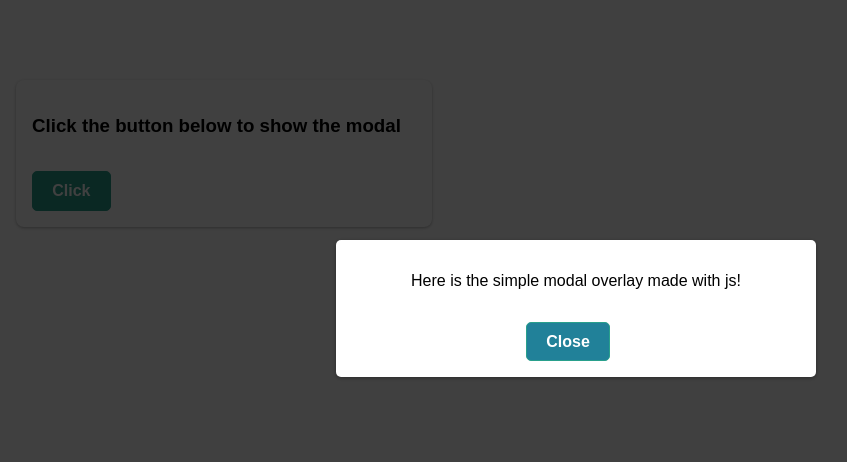
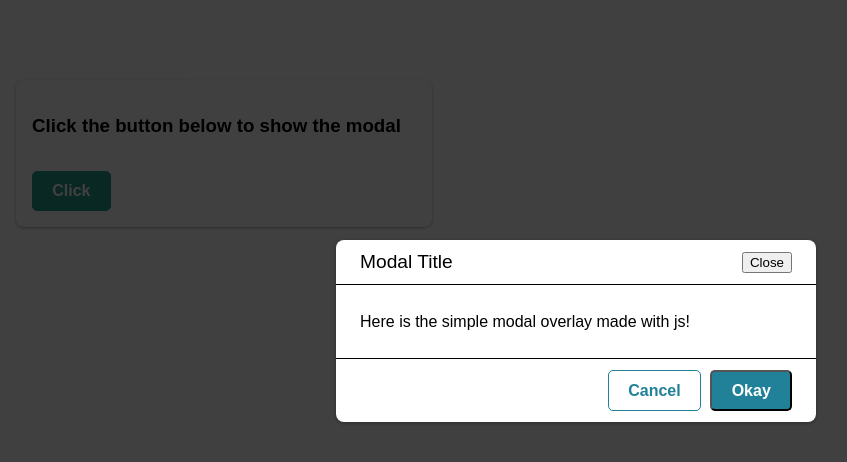
Before and after one commit to fydsa/js-modal-overlay, a plain HTML site: page index.html in a window 1280 px wide. Both pictures are taken after a click on the button "Click". Shown: the whole page, without its empty margins (64-911 px from the left). Drawn offline with Linux system fonts and the light colour scheme.

Commit message:
Added header, body, and footer to the modal

```diff
--- a/index.css
+++ b/index.css
@@ -1,8 +1,9 @@
 :root {
   --click-button: rgb(41, 160, 140);
   --hover-click-button: rgb(17, 151, 129);
-  --button-alt: #218199;
-  --button-alt-hover: #10657a;
+  --button-okay: #218199;
+  --button-okay-hover: #10657a;
+  --button-cancel-hover: #eafcff;
   --white: #ffffff;
   --black: #000000;
 }
@@ -16,7 +17,7 @@ body {
   margin: 5rem;
 }
 
-.card {
+.box {
   background-color: var(--white);
   border-radius: 8px;
   box-shadow: 0 1px 3px rgba(0, 0, 0, 0.3);
@@ -24,39 +25,78 @@ body {
   width: 26rem;
 }
 
+.modal-header {
+  padding: 0.7rem 1.5rem;
+  display: flex;
+  align-items: center;
+  justify-content: space-between;
+  border-bottom: 1px solid var(--black);
+}
+
+.modal-title {
+  font: inherit;
+  font-size: 1.2rem;
+}
+
+.button-close {
+}
+
+.modal-body {
+  padding: 0.7rem 1.5rem;
+}
+
+.modal-footer {
+  display: flex;
+  justify-content: flex-end;
+  border-top: 1px solid var(--black);
+  padding: 0.7rem 1.5rem;
+}
+
 .button {
   font: inherit;
   padding: 0.6rem 1.2rem;
   border-radius: 5px;
-  background-color: var(--click-button);
-  color: var(--white);
-  border: 1px solid var(--click-button);
-  margin: 1rem 1rem 0 0;
   cursor: pointer;
   font-weight: bold;
 }
 
-.button:hover {
+.show-modal-button {
+  background-color: var(--click-button);
+  border: 1px solid var(--click-button);
+  color: var(--white);
+  margin: 1rem 1rem 0 0;
+}
+
+.show-modal-button:hover {
   background-color: var(--hover-click-button);
   border-color: var(--hover-click-button);
 }
 
-.button--alt {
-  background-color: var(--button-alt);
+.button-okay {
+  background-color: var(--button-okay);
   color: var(--white);
 }
 
-.button--alt:hover {
-  background-color: var(--button-alt-hover);
+.button-okay:hover {
+  background-color: var(--button-okay-hover);
+}
+
+.button-cancel {
+  color: var(--button-okay);
+  background-color: transparent;
+  border: 1px solid var(--button-okay);
+  margin-right: 0.6rem;
+}
+
+.button-cancel:hover {
+  background-color: var(--button-cancel-hover);
 }
 
 .modal {
   position: fixed;
   box-shadow: 0 1px 4px rgba(0, 0, 0, 0.35);
-  border-radius: 5px;
+  border-radius: 8px;
   background-color: var(--white);
-  padding: 1rem;
-  text-align: center;
   width: 30rem;
   z-index: 10;
   top: 30vh;
--- a/index.html
+++ b/index.html
@@ -8,9 +8,9 @@
         <script src = 'index.js' defer></script>
     </head>
     <body>
-        <div class = 'card'>
+        <div class = 'box'>
             <h3>Click the button below to show the modal</h3>
-            <button class = 'button'>Click</button>
+            <button class = 'button show-modal-button'>Click</button>
         </div>
     </body>
 </html>
--- a/index.js
+++ b/index.js
@@ -3,6 +3,7 @@ const button = document.querySelector("button");
 button.addEventListener("click", showModalHandler);
 
 let modal;
+let backdrop;
 
 function showModalHandler() {
   if (modal) {
@@ -12,18 +13,47 @@ function showModalHandler() {
   modal = document.createElement("div");
   modal.className = "modal";
 
+  const modalHeader = document.createElement("div");
+  modalHeader.className = "modal-header";
+
+  const modalBody = document.createElement("div");
+  modalBody.className = "modal-body";
+
+  const modalFooter = document.createElement("div");
+  modalFooter.className = "modal-footer";
+
+  const modalTitle = document.createElement("div");
+  modalTitle.textContent = "Modal Title";
+  modalTitle.className = "modal-title";
+
   const modalContent = document.createElement("p");
   modalContent.textContent = "Here is the simple modal overlay made with js!";
 
+  const modalActionYes = document.createElement("button");
+  const modalActionCancel = document.createElement("button");
   const modalClose = document.createElement("button");
 
+  modalActionYes.textContent = "Okay";
+  modalActionCancel.textContent = "Cancel";
   modalClose.textContent = "Close";
-  modalClose.className = "button button--alt";
 
+  modalActionYes.addEventListener("click", modalCloseHandler);
+  modalActionCancel.addEventListener("click", modalCloseHandler);
   modalClose.addEventListener("click", modalCloseHandler);
 
-  modal.append(modalContent);
-  modal.append(modalClose);
+  modalActionYes.className = "button button-okay";
+  modalActionCancel.className = "button button-cancel";
+  modalClose.className = "button-close";
+
+  modalHeader.append(modalTitle);
+  modalHeader.append(modalClose);
+  modalBody.append(modalContent);
+  modalFooter.append(modalActionCancel);
+  modalFooter.append(modalActionYes);
+
+  modal.append(modalHeader);
+  modal.append(modalBody);
+  modal.append(modalFooter);
 
   document.body.append(modal);
 
```
